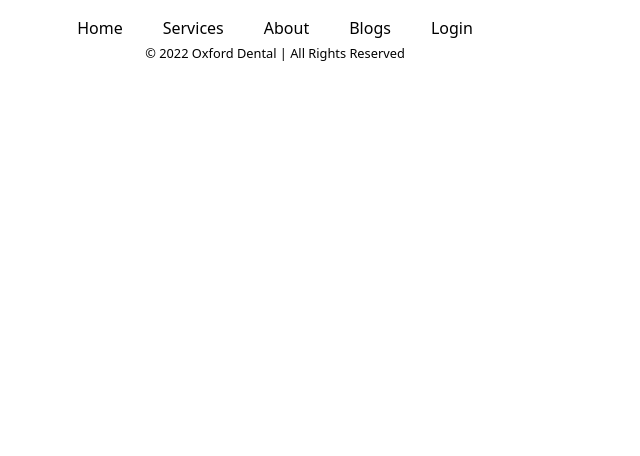
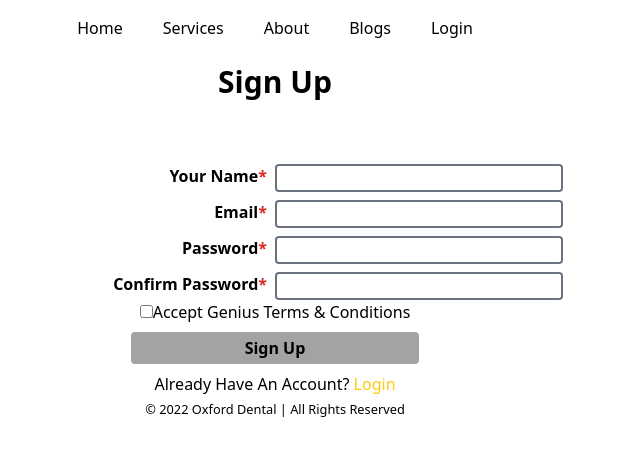
Before and after one commit to cryptomehedi/oxford-dental, a React (Create React App) app: page /register in a window 1280 px wide. Shown: the top 456 px of the page, without its empty margins (365-1005 px from the left). Built offline with nearby package versions, Linux system fonts and the light colour scheme.

Commit message:
register page added

```diff
--- a/src/App.js
+++ b/src/App.js
@@ -3,6 +3,7 @@ import Footer from "./Component/Common/Footer";
 import Header from "./Component/Common/Header";
 import Home from "./Component/Pages/Home";
 import Login from "./Component/Pages/Login";
+import Register from "./Component/Pages/Register";
 import ServiceDetails from "./Component/Pages/ServiceDetail";
 import Services from "./Component/Pages/Services";
 
@@ -16,6 +17,7 @@ function App() {
           <Route path="/services" element={<Services/>} />
           <Route path='/service/:serviceId' element={<ServiceDetails/>}/>
           <Route path='/login' element={<Login/>} />
+          <Route path="/register" element={<Register/>}/>
         </Routes>
       </div>
       <Footer/>
--- /dev/null
+++ b/src/Component/Pages/Register.js
@@ -0,0 +1,36 @@
+import React from 'react';
+
+const Register = () => {
+    return (
+        <div>
+                <h2 className="text-center text-3xl font-semibold mt-6">Sign Up</h2>
+                <form className="mt-16 text-center" >
+                    <div className="mt-2 grid grid-cols-2">
+                        <label className="font-semibold mr-2 flex justify-end" htmlFor="name">Your Name <span className="text-red-600 font-semibold">*</span></label>
+                        <input className="border-2 rounded px-2 w-1/2 border-gray-500 mr-4 flex justify-start" type="text" name="name" required/>
+                    </div>
+                    <div className="mt-2 grid grid-cols-2">
+                        <label className="font-semibold mr-2 flex justify-end" htmlFor="email">Email<span className="text-red-600 font-semibold">*</span></label>
+                        <input className="border-2 rounded px-2 w-1/2 border-gray-500 mr-4 flex justify-start" type="email" name="email" required />
+                    </div>
+                    <div className="mt-2 grid grid-cols-2">
+                        <label className="font-semibold mr-2 flex justify-end" htmlFor="password">Password<span className="text-red-600 font-semibold">*</span></label>
+                        <input className="border-2 rounded px-2 w-1/2 border-gray-500 mr-4 flex justify-start" type="password" name="password" required />
+                    </div>
+                    <div className="mt-2 grid grid-cols-2">
+                        <label className="font-semibold mr-2 flex justify-end" htmlFor="confirmPassword">Confirm Password<span className="text-red-600 font-semibold">*</span></label>
+                        <input className="border-2 rounded px-2 w-1/2 border-gray-500 mr-4 flex justify-start" type="password" name="confirmPassword" required />
+                    </div>
+                    <input  type="checkbox" name="terms" id="terms" />
+                    <label  htmlFor="terms">Accept Genius Terms & Conditions</label>
+                    <p className='text-red-500 font-semibold'></p>
+                    <input className={`bg-neutral-400 p-1 w-1/4 rounded font-semibold duration-300 my-2  'disabled:opacity-75'}`}  type="submit" value="Sign Up" />
+                </form>
+
+                <p className='text-center'>Already Have An Account? <span  className="text-yellow-400 cursor-pointer" to="/login">Login</span></p>
+
+            </div>
+    );
+};
+
+export default Register;
```
